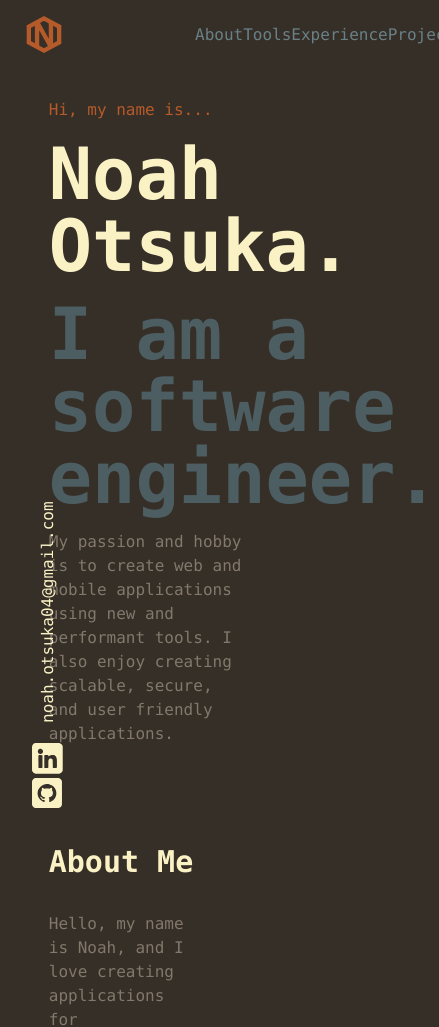
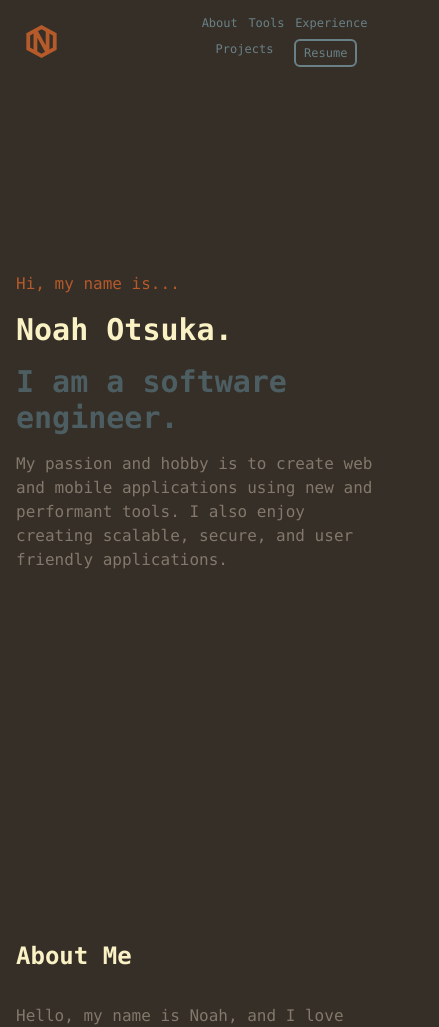
Before and after one commit to noah415/portfolio, a Next.js app: page / in a window 390 px wide. Shown: the top 1027 px of the page, 439 px wide, since content can reach past the window. Built offline with nearby package versions, Linux system fonts and the light colour scheme.

Commit message:
mobile compatible

```diff
--- a/components/About.tsx
+++ b/components/About.tsx
@@ -2,10 +2,10 @@ import React from 'react';
 
 export const About = () => {
   return (
-    <div id="about" className="flex flex-wrap flex-column justify-center items-center min-h-screen min-w-screen">
-      <div className="flex w-1/2 justify-end">
-        <div className="w-3/4">
-          <h1 className="text-3xl text-primary3 font-semibold">About Me</h1>
+    <div id="about" className="flex flex-wrap flex-column justify-center items-center min-h-screen min-w-screen pt-20">
+      <div className="flex flex-wrap lg:w-1/2 p-4 lg:p-0 justify-end">
+        <div className="lg:w-3/4">
+          <h1 className="text-2xl lg:text-3xl text-primary3 font-semibold">About Me</h1>
           <p className="text-secondary mt-8">
             Hello, my name is Noah, and I love creating applications for users/customers to interact with.
             I love creating web or mobile applications whether for work, school, or as a personal project.
--- a/components/Experience.tsx
+++ b/components/Experience.tsx
@@ -45,8 +45,8 @@ export const Experience = () => {
 
   return (
     <div id="experience" className="flex flex-wrap flex-column justify-center items-center min-h-screen min-w-screen">
-      <div className="w-1/2">
-        <h1 className="text-3xl font-semibold text-primary3">Experience</h1>
+      <div className="lg:w-1/2 p-4 lg:p-0">
+        <h1 className="text-2xl lg:text-3xl pt-20 lg:pt-0 font-semibold text-primary3">Experience</h1>
         <div className="grid grid-cols-1 gap-4 mt-6">
           {jobs.map((job, index) => {
             return (
--- a/components/Footer.tsx
+++ b/components/Footer.tsx
@@ -2,13 +2,13 @@ import React from 'react';
 
 export const Footer = () => {
   return (
-    <div className="flex flex-col fixed bottom-0 justify-between pl-8 pb-8">
+    <div className="flex flex-col fixed invisible lg:visible bottom-0 justify-between pl-4 pb-8">
       <p className="-rotate-90 text-primary3 w-8 mb-6">noah.otsuka04@gmail.com</p>
       <a href="https://www.linkedin.com/in/noah-otsuka415/" target="_blank" rel="noopener noreferrer" className="">
-        <img src="/linkedin.svg" alt="Project SVG" width={35} height={35}/>
+        <img src="/linkedin.svg" alt="Project SVG" className="w-[34px]"/>
       </a>
       <a href="https://github.com/noah415" target="_blank" rel="noopener noreferrer" className="pb-1">
-        <img src="/github.svg" alt="Project SVG" width={30} height={30}/>
+        <img src="/github.svg" alt="Project SVG" className="w-1/12 lg:w-[30px]"/>
       </a>
     </div>
   );
--- a/components/Header.tsx
+++ b/components/Header.tsx
@@ -3,36 +3,26 @@ import { Link } from 'react-scroll';
 
 export const Header = () => {
   return (
-    <div className="flex flex-row w-full justify-between p-4 fixed top-0 bg-background items-center">
+    <div className="flex flex-row flex-wrap w-full justify-between p-4 fixed top-0 bg-background items-center max-w-screen">
       <div className="pl-2">
-        <Link to={"hello"} smooth={true} duration={500}>
-          <a>
-            <img src="/betterlogo.svg" alt="logo" width={40} height={40}/>
+        <a href="#hello">
+          <img src="/betterlogo.svg" alt="logo" className="w-3/4 lg:w-[40px]"/>
         </a>
-        </Link>
       </div>
-      <div className="w-1/2 flex flex-row justify-evenly items-center">
-        <Link to={"about"} smooth={true} duration={500}>
-          <a className="font-display max-w-sm leading-tight">
+      <div className="w-1/2 flex flex-row flex-wrap justify-evenly items-center text-xs lg:text-base">
+        <a href="#about" className="font-display max-w-sm leading-tight">
           <span className="link link-underline link-underline-black">About</span>
         </a>
-        </Link>
-        <Link to={"tools"} smooth={true} duration={500}>
-          <a className="font-display max-w-sm leading-tight">
+        <a href="#tools" className="font-display max-w-sm leading-tight">
           <span className="link link-underline link-underline-black">Tools</span>
         </a>
-        </Link>
-        <Link to={"experience"} smooth={true} duration={500}>
-          <a className="font-display max-w-sm leading-tight">
+        <a href="#experience" className="font-display max-w-sm leading-tight">
           <span className="link link-underline link-underline-black">Experience</span>
         </a>
-        </Link>
-        <Link to={"projects"} smooth={true} duration={500}>
-          <a className="font-display max-w-sm leading-tight">
+        <a href="#projects" className="font-display max-w-sm leading-tight">
           <span className="link link-underline link-underline-black">Projects</span>
         </a>
-        </Link>
-        <a href="/resume.pdf" target="_blank" rel="noopener noreferrer" className="px-4 py-1 border-2 rounded-md transition ease-in-out duration-300 hover:translate-y-1 hover:scale-110">
+        <a href="/resume.pdf" target="_blank" rel="noopener noreferrer" className="mt-2 lg:mt-0 px-2 lg:px-4 py-1 border-2 rounded-md transition ease-in-out duration-300 hover:translate-y-1 hover:scale-110">
           Resume
         </a>
       </div>
--- a/components/Hello.tsx
+++ b/components/Hello.tsx
@@ -3,11 +3,11 @@ import React from 'react';
 export const Hello = () => {
   return (
     <div id="hello" className="flex flex-wrap flex-col justify-center items-center min-h-screen">
-      <div className="w-3/4 flex-col">
+      <div className="lg:w-3/4 flex-col lg:p-0 p-4">
         <p className="font-medium text-stone-400 text-primary2">Hi, my name is...</p>
-        <h1 className="text-7xl font-bold mt-4 text-primary3">Noah Otsuka.</h1>
-        <h1 className="text-7xl font-bold mt-4 text-secondary2">I am a software engineer.</h1>
-        <p className="font-medium mt-4 w-2/3 text-secondary">
+        <h1 className="lg:text-7xl font-bold mt-4 text-primary3 text-3xl">Noah Otsuka.</h1>
+        <h1 className="lg:text-7xl font-bold mt-4 text-secondary2 text-3xl">I am a software engineer.</h1>
+        <p className="font-medium mt-4 lg:w-2/3 text-secondary">
           My passion and hobby is to create web and mobile applications using new and performant tools.
           I also enjoy creating scalable, secure, and user friendly applications.
         </p>
--- a/components/JobCard.tsx
+++ b/components/JobCard.tsx
@@ -11,14 +11,14 @@ export interface JobProps {
 export const JobCard = ({name, body, skills, date}: JobProps) => {
   return (
     <div className="border-secondary2 border-2 p-6 rounded-md flex flex-col justify-between">
-      <div className="flex flex-row justify-between items-center">
-        <h1 className="text-primary3 text-lg">{name}</h1>
-        <p className="text-secondary text-sm">{date}</p>
+      <div className="flex flex-row flex-wrap justify-between items-center">
+        <h1 className="text-primary3 lg:text-lg text-base">{name}</h1>
+        <p className="text-secondary lg:text-sm text-xs">{date}</p>
       </div>
       <ul className="list-disc pl-4">
         {body.map((text, index) => {
           return (
-            <li key={index} className="text-secondary pt-4 text-sm">
+            <li key={index} className="text-secondary pt-4 lg:text-sm text-xs">
               {text}
             </li>
           );
--- a/components/Projects.tsx
+++ b/components/Projects.tsx
@@ -56,10 +56,10 @@ export const Projects = () => {
   ];
 
   return (
-    <div id="projects" className="flex flex-wrap flex-column justify-center items-center min-h-screen min-w-screen">
-      <div className="w-3/4">
-        <h1 className="text-3xl font-semibold text-primary3">Projects</h1>
-        <div className="grid grid-cols-3 gap-4 mt-6">
+    <div id="projects" className="flex flex-wrap flex-column justify-center items-center min-h-screen min-w-screen pt-20 lg:pt-0">
+      <div className="lg:w-3/4 p-4 lg:p-0">
+        <h1 className="text-2xl lg:text-3xl font-semibold text-primary3">Projects</h1>
+        <div className="grid grid-cols-1 lg:grid-cols-3 gap-4 mt-6">
           {projects.map((project, index) => {
             return (
               <ProjectCard key={index} {...project} />
--- a/components/Tools.tsx
+++ b/components/Tools.tsx
@@ -24,13 +24,13 @@ export const Tools = () => {
   ];
 
   return (
-    <div id="tools" className="flex flex-wrap flex-column justify-center items-center min-h-screen min-w-screen">
-      <div className="flex w-1/2 justify-end">
-        <div className="w-3/4">
+    <div id="tools" className="flex flex-wrap-reverse flex-column justify-center items-center min-h-screen min-w-screen pt-20 lg:pt-0">
+      <div className="flex lg:w-1/2 w-full justify-end">
+        <div className="lg:w-3/4">
           <div className="flex flex-wrap grow-0 justify-center mt-6">
             {skills.map((skill, index) => {
                 return (
-                  <div key={index} className="transition ease-in-out duration-300 hover:-translate-y-1 inline-block rounded-md p-4 m-3 bg-primary text-background hover:scale-110">
+                  <div key={index} className="transition ease-in-out duration-300 hover:-translate-y-1 inline-block rounded-md lg:p-4 lg:m-3 p-2 m-2 bg-primary text-background hover:scale-110">
                     <p className="">{skill}</p>
                   </div>
                 );
@@ -38,10 +38,10 @@ export const Tools = () => {
           </div>
         </div>
       </div>
-      <div className="flex w-1/2 justify-end">
-        <div className="w-3/4">
-          <h1 className="text-3xl font-semibold text-primary3 w-3/4">Tools and Languages</h1>
-          <p className="text-secondary mt-8 w-3/4">
+      <div className="flex lg:w-1/2 w-full justify-end">
+        <div className="lg:w-3/4 p-4 lg:p-0">
+          <h1 className="text-2xl lg:text-3xl font-semibold text-primary3 lg:w-3/4">Tools and Languages</h1>
+          <p className="text-secondary mt-8 lg:w-3/4">
             I have been very fortunate in my professional experience as I have worked with frontend frameworks all the way to the Linux kernel.
             <br/>
             <br/>
--- a/pages/index.tsx
+++ b/pages/index.tsx
@@ -51,7 +51,7 @@ export default function Home() {
       {/* Footer */}
       <Footer />
 
-      <p className="text-xs text-secondary text-center">Designed and Built by Noah Otsuka</p>
+      <p className="md:text-[5px] text-xs text-secondary text-center">Designed and Built by Noah Otsuka</p>
       <p className="text-xs text-secondary text-center pb-2">Using ReactJS NextJS and tailwindcss</p>
     </div>
   );
--- a/styles/globals.css
+++ b/styles/globals.css
@@ -5,9 +5,16 @@
 body {
   background-color: #362f27;
   color: #698087;
+  overflow-x: clip;
+}
+
+html {
+  overflow-x: hidden;
+  scroll-behavior: smooth;
 }
 
 .link-underline {
+  padding: 4px;
   border-bottom-width: 0;
   background-image: linear-gradient(transparent, transparent), linear-gradient(#fff, #fff);
   background-size: 0 2px;
@@ -22,5 +29,5 @@ body {
 
 .link-underline:hover {
   background-size: 100% 2px;
-  background-position: 0 100%
+  background-position: 0px 100%
 }
```
Lines whose indentation alone changed are shown as unchanged.
